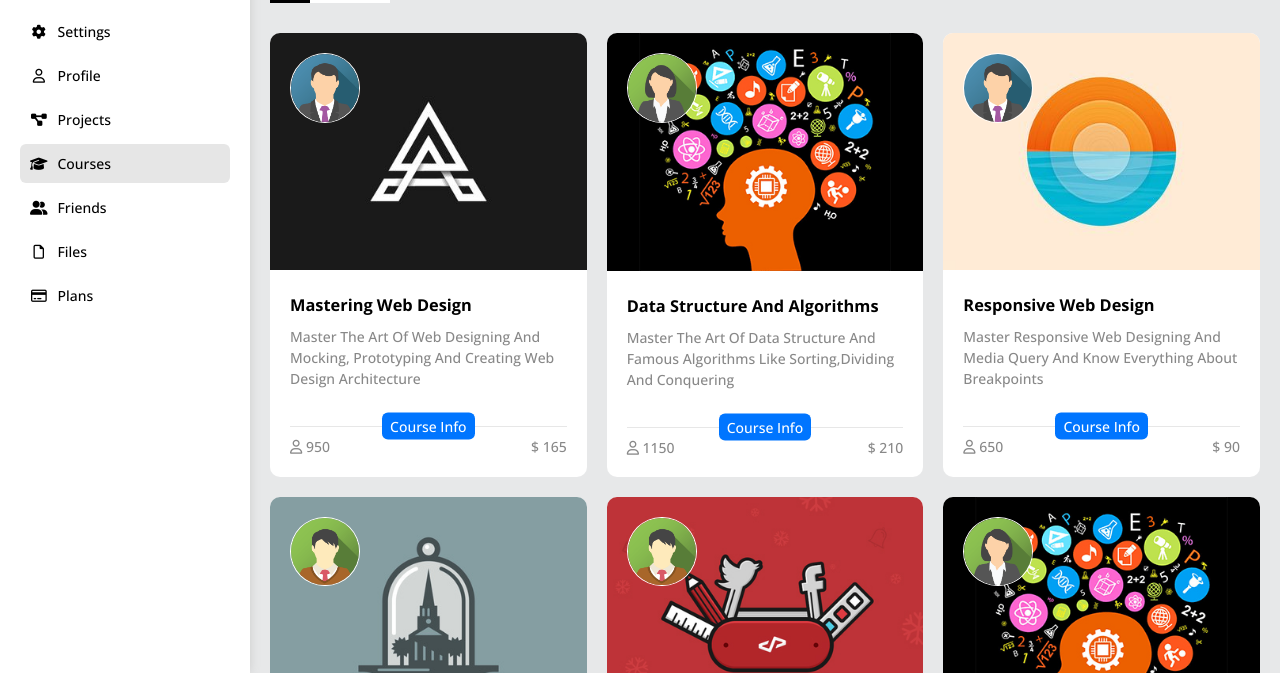
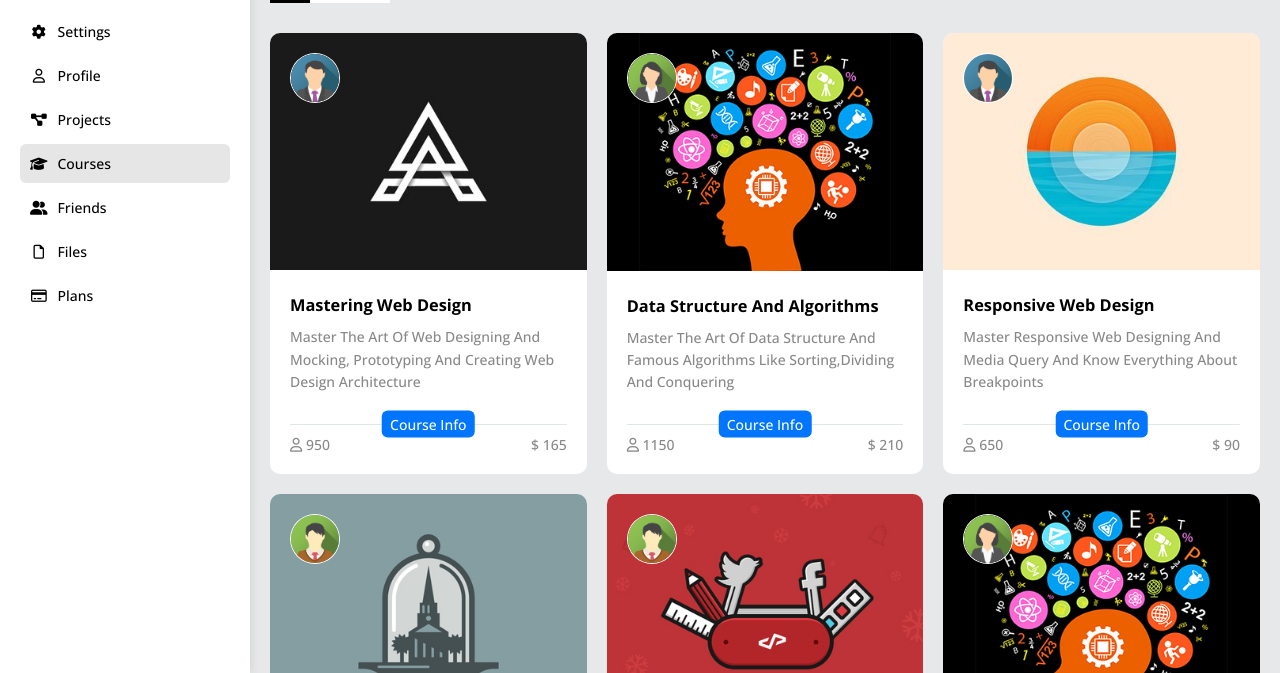
Before and after one commit to HassanAbdellah777/Template_Four_HTMl_CSS_JS, a plain HTML site: page courses.html in a window 1280 px wide. Shown: the part 127-800 px from the top of the page. Drawn offline with nearby package versions, Linux system fonts and the light colour scheme.

Commit message:
Add files via upload

```diff
--- a/css/main.css
+++ b/css/main.css
@@ -1033,8 +1033,7 @@ span.control-btn::before {
 @media (width<768px) {
   .courses-wrapper {
     grid-template-columns: minmax(200px, 1fr);
-    margin-left: 10px;
-    margin-right: 10px;
+    margin: 0 20px 20px;
   }
 }
 .course-box {
@@ -1044,24 +1043,39 @@ span.control-btn::before {
   position: absolute;
   top: 20px;
   left: 20px;
-  width: 70px;
+  width: 50px;
   border-radius: 50%;
   border: 1px solid white;
+}
+.course-box {
+  display: flex;
+  flex-direction: column;
 }
 .course-img {
   width: 100%;
 }
+.course-details {
+  display: flex;
+  flex-direction: column;
+  flex: 1;
+}
 .course-details .course-txt {
+  border-bottom: 1px solid #e1e7e7;
+  position: relative;
   margin-bottom: 10px;
-  border-bottom: 1px solid #e7e7e7;
+  flex: 1;
 }
 .course-details .course-txt p {
-  line-height: 1.5;
+  line-height: 1.6;
+  margin-bottom: 30px;
 }
 .course-details .course-info {
   display: block;
   margin: 0 auto;
-  transform: translateY(50%);
+  position: absolute;
+  bottom: 0;
+  left: 50%;
+  transform: translate(-50%, 50%);
 }
 /* End Course page */
 
```
